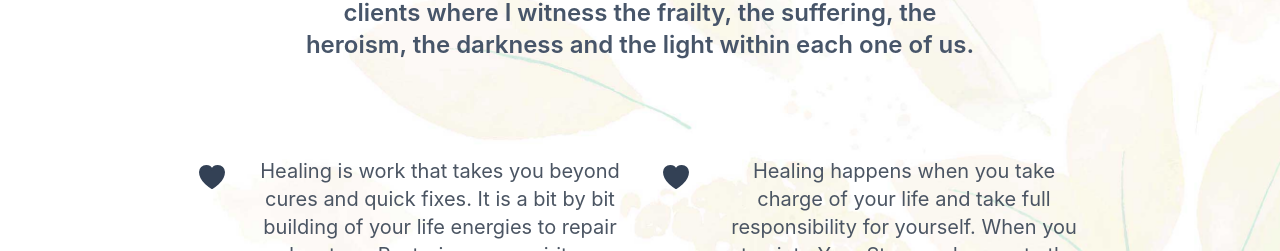
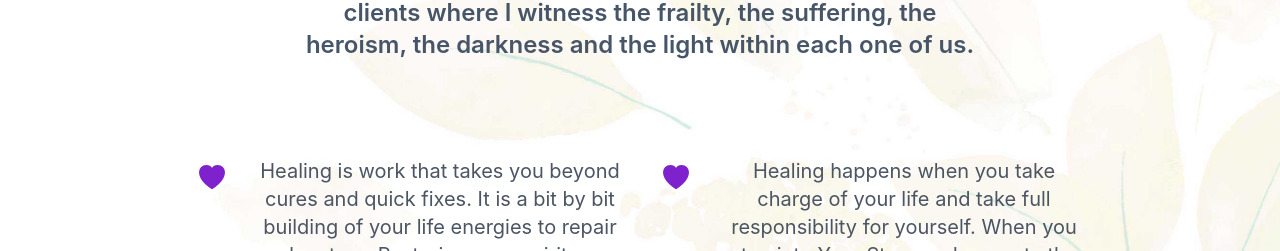
Before and after one commit to SurbhiSarna/surbhi-sarna-site, a React (Vite) app: page / in a window 1280 px wide. Shown: the part 1375-1626 px from the top of the page. Built offline with nearby package versions, Linux system fonts and the light colour scheme.

Commit message:
:art: - Client Changes - Icons

```diff
--- a/src/components/HomepageAboutMe/homepageAboutMe.jsx
+++ b/src/components/HomepageAboutMe/homepageAboutMe.jsx
@@ -54,7 +54,7 @@ const HomepageAboutMe = () => {
                 <dt className="text-base font-semibold leading-7 text-slate-900">
                   <div className="md:absolute md:top-0 md:left-0 flex h-10 w-10 items-center justify-center rounded-lg bg-none mx-auto">
                     <feature.icon
-                      className="h-6 md:h-8 md:w-8 text-slate-700 fill-slate-700"
+                      className="h-6 md:h-8 md:w-8 text-purple-700 fill-purple-700"
                       aria-hidden="true"
                     />
                   </div>
```
